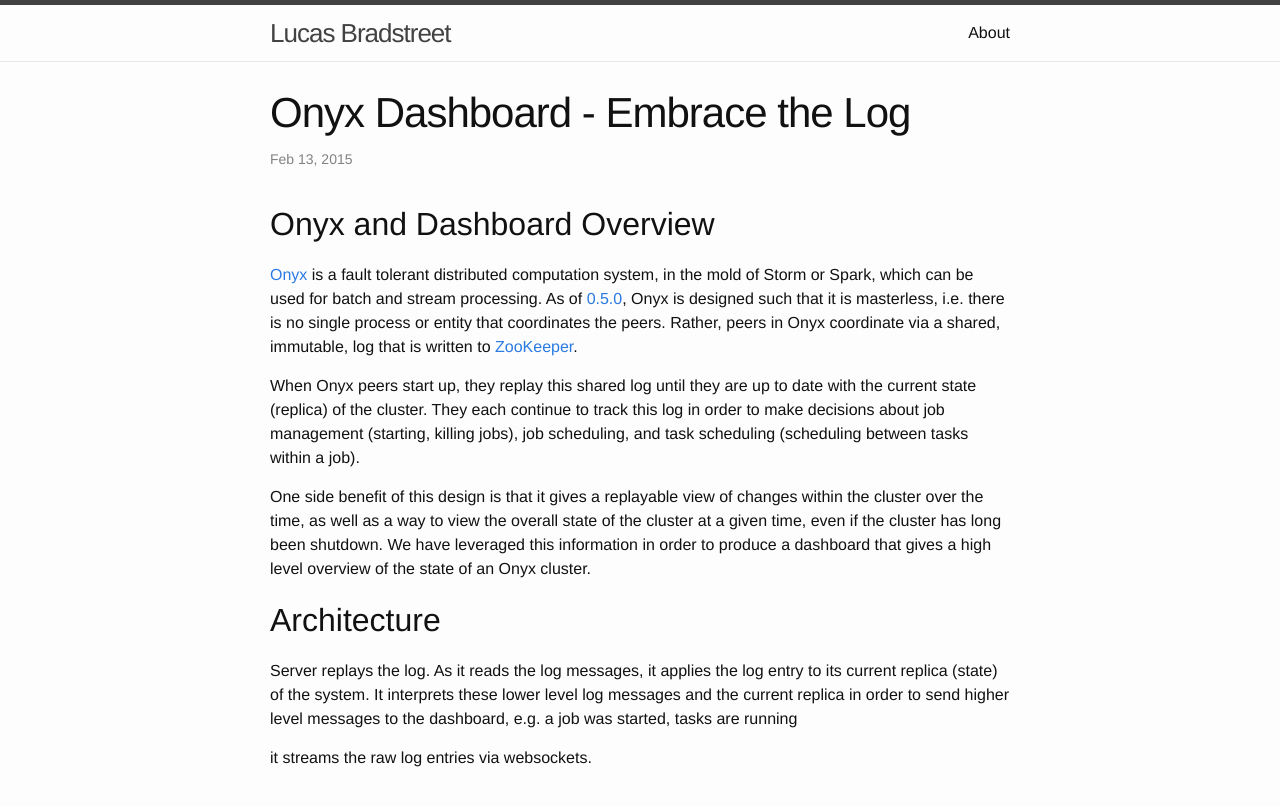
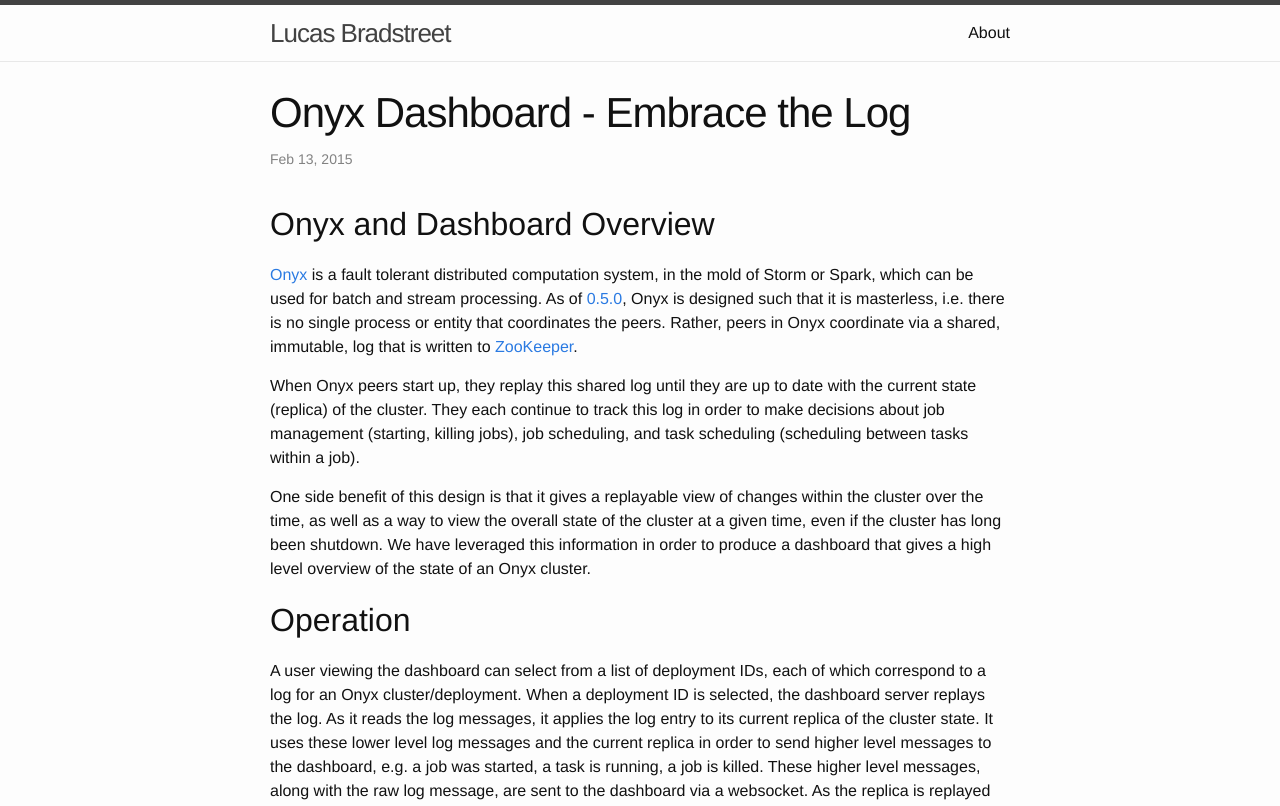
Before and after one commit to MichaelDrogalis/lbradstreet.github.io, a Jekyll site: the page built from _posts/2015-02-13-onyx-dashboard.markdown, in a window 1280 px wide. Shown: the top 806 px of the page. Built offline with Jekyll 4.4.1, drawn with Linux system fonts in a browser that asks for light colours; some of the changed text lies outside the part shown.

Commit message:
Streaming log link.

```diff
--- a/_posts/2015-02-13-onyx-dashboard.markdown
+++ b/_posts/2015-02-13-onyx-dashboard.markdown
@@ -28,11 +28,18 @@ the cluster at a given time, even if the cluster has long been shutdown. We
 have leveraged this information in order to produce a dashboard that gives a
 high level overview of the state of an Onyx cluster.
 
-## Architecture
+## Operation
 
-Server replays the log. As it reads the log messages, it applies the log entry
-to its current replica (state) of the system. It interprets these lower level
-log messages and the current replica in order to send higher level messages to
-the dashboard, e.g. a job was started, tasks are running
+A user viewing the dashboard can select from a list of deployment IDs, each of
+which correspond to a log for an Onyx cluster/deployment. When a deployment ID
+is selected, the dashboard server replays the log. As it reads the log
+messages, it applies the log entry to its current replica of the cluster state.
+It uses these lower level log messages and the current replica in order to send
+higher level messages to the dashboard, e.g. a job was started, a task is
+running, a job is killed. These higher level messages, along with the raw log
+message, are sent to the dashboard via a websocket. As the replica is replayed
+the dashboard view updates until it is consistent with the current state of the
+cluster.
 
-it streams the raw log entries via websockets.
+
+![Loading Deployment](https://raw.githubusercontent.com/lbradstreet/lbradstreet.github.io/dashboard-post/images/dashboard/streaming_log.gif)
```
